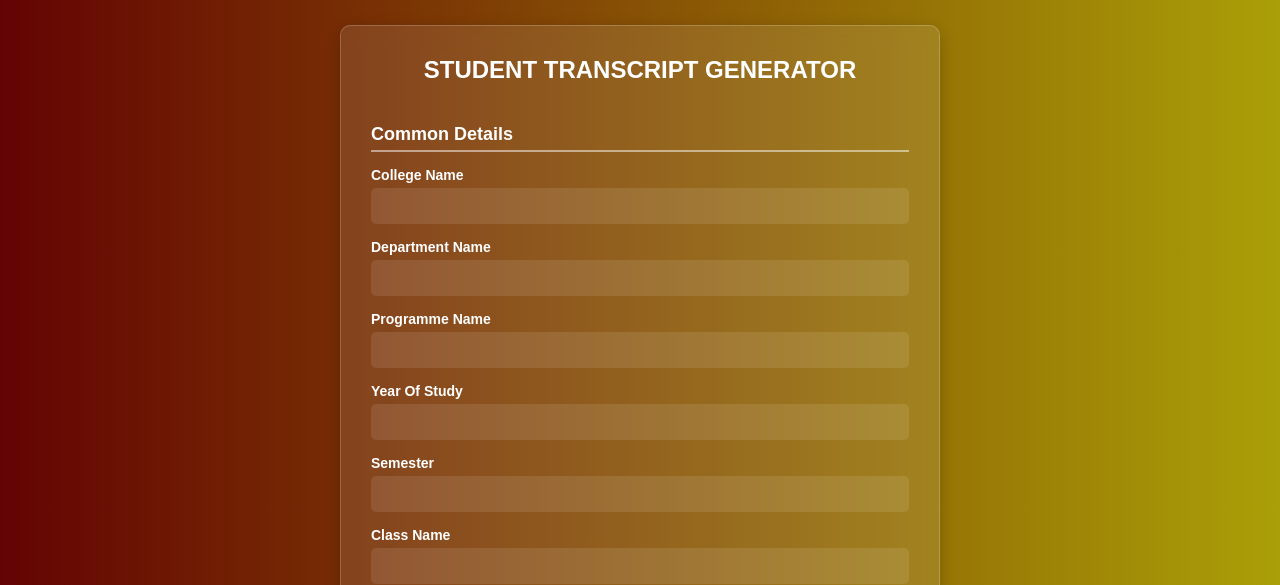
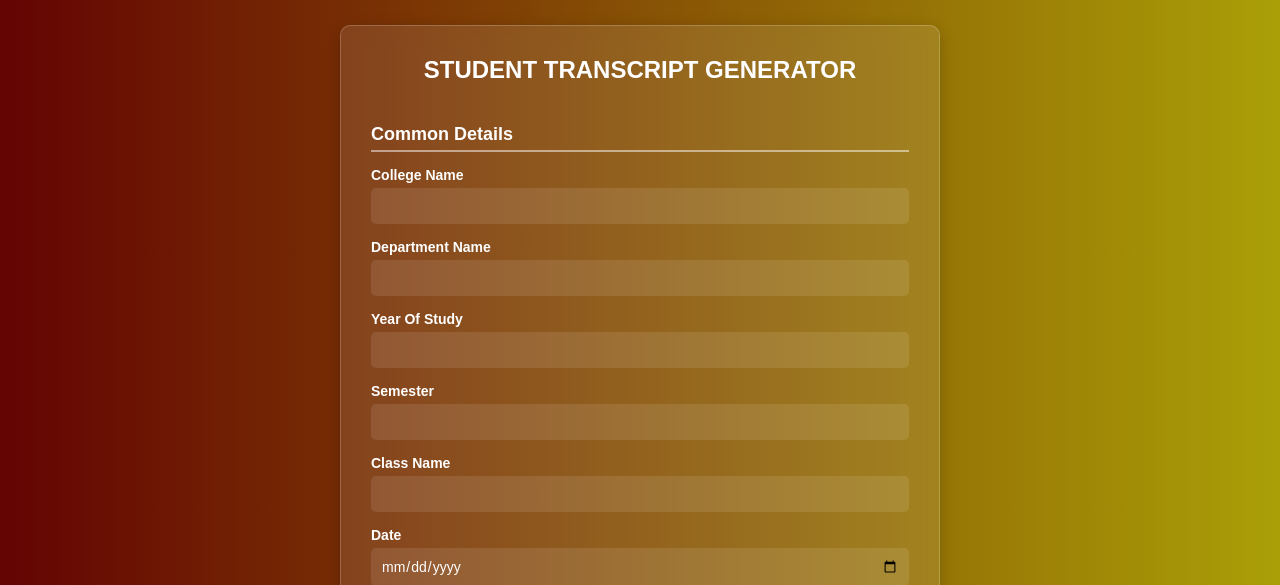
Before and after one commit to jakes-johns/transcript1, a Flask app: page / in a window 1280 px wide. Shown: the top 585 px of the page. Run offline with Flask 3, Linux system fonts and the light colour scheme.

Commit message:
modified to fit mosoriot

```diff
--- a/app.py
+++ b/app.py
@@ -146,14 +146,14 @@
                 pdf.cell(120, 5, f"Class:  {class_name}", ln=False)
                 pdf.cell(80, 5, f"Year Of Study:  {year}", ln=True)
 
-                pdf.cell(120, 5, f"Program:  {program}", ln=False)
-                pdf.cell(80, 5, f"Date:  {transcript_date}", ln=True)
+                # pdf.cell(120, 5, f"Program:  {program}", ln=False)
+                pdf.cell(200, 5, f"Date:  {transcript_date}", ln=True)  #CHANGED THE MEASUREMNTS FROM 80,5 TO 200,5
                 pdf.ln(3)
 
                 # Table headers
                 pdf.set_font('Arial', 'B', 10)
                 pdf.cell(30, 10, 'CODE', 1) #edited the name
-                pdf.cell(70, 10, 'MODULE', 1) #edited the row width and name 60 to 70
+                pdf.cell(70, 10, 'SUBJECTS', 1) #edited the row width and name 60 to 70. CHANGED MODULES TO SUBJECTS
                 pdf.cell(30, 10, 'MARKS', 1)
                 pdf.cell(20, 10, 'GRADE', 1) #edited the row width from 30 to 20
                 pdf.cell(40, 10, 'REMARKS', 1)
--- a/templates/index.html
+++ b/templates/index.html
@@ -34,8 +34,8 @@
             <label>Department Name</label>
             <input type="text" name="department" required>
 
-            <label>Programme Name</label>
-            <input type="text" name="program" required>
+            <!-- <label>Programme Name</label>
+            <input type="text" name="program" required> -->
 
             <label>Year Of Study</label>
             <input type="text" name="year" required>
```
